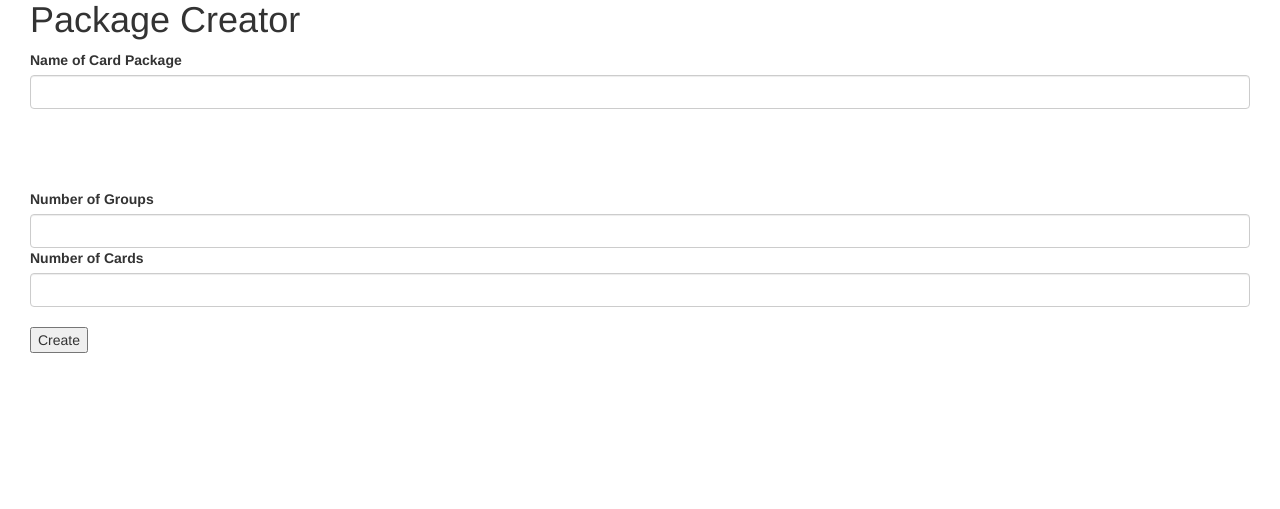
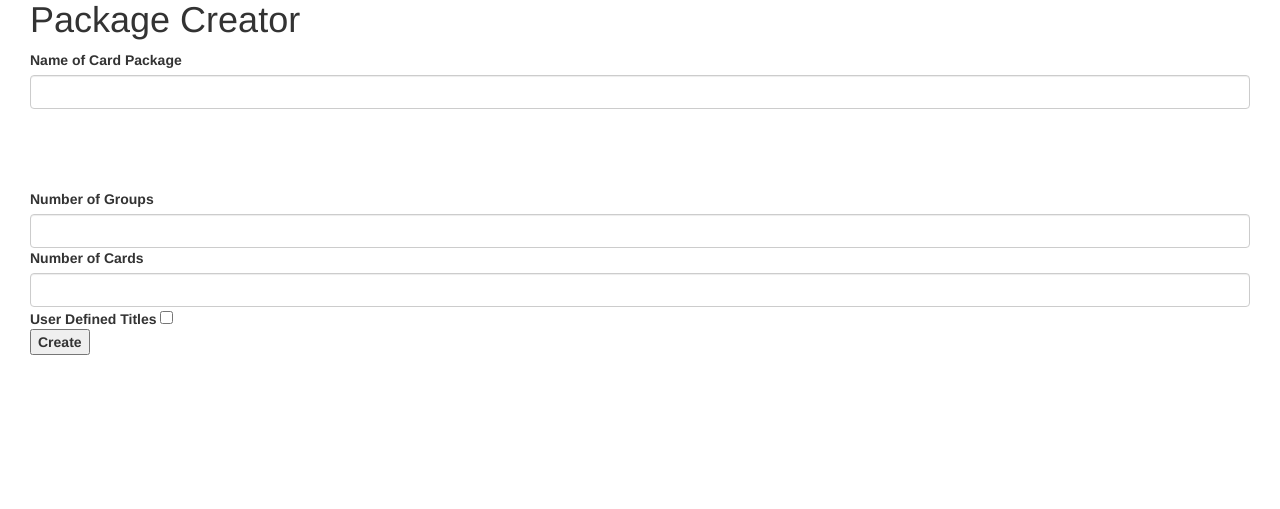
Before and after one commit to bendalll/itech3209, a Django app: template MyDigitalHealth/templates/create_package.html in a window 1280 px wide. Shown: the part 70-579 px from the top of the page. Run offline with Django 3.2, Linux system fonts and the light colour scheme; the template is opened without the code that fills it, so the values that code supplies are empty; some libraries are stand-ins or nearby versions.

Commit message:
Update create_package.html

```diff
--- a/MyDigitalHealth/templates/create_package.html
+++ b/MyDigitalHealth/templates/create_package.html
@@ -41,7 +41,9 @@
             <label class="fb-text-label">Number of Cards</label>
             <!-- Number of Card Input -->
             <input type="number" class="form-control" id="numberOfCards">
-            <br/>
+	    <!-- User Defined Titles -->
+	    <label class="fb-text-label">User Defined Titles <input type="checkbox" id="userDefined" </label>
+	    </br>
             <!-- Create Groups and Cards Button -->
             <button type="button" id="createElements">Create</button>
         </div>
@@ -52,6 +54,7 @@
                 <input id ="cardPackageName" type="hidden" name="name">
                 <!-- Initially hide sortable cards -->
                 <div class="cards" id="cards" style="display: none">
+		<input type="hidden" id="userDefinedTitles" name="userDefined">
                     <ul class="list-group">
                         <!-- Heading of Cards -->
                         <li class="list-group-item active">Cards</li>
```
